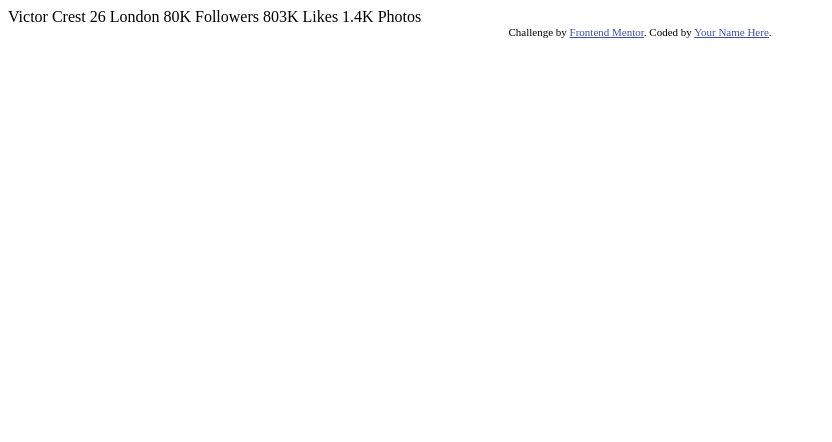
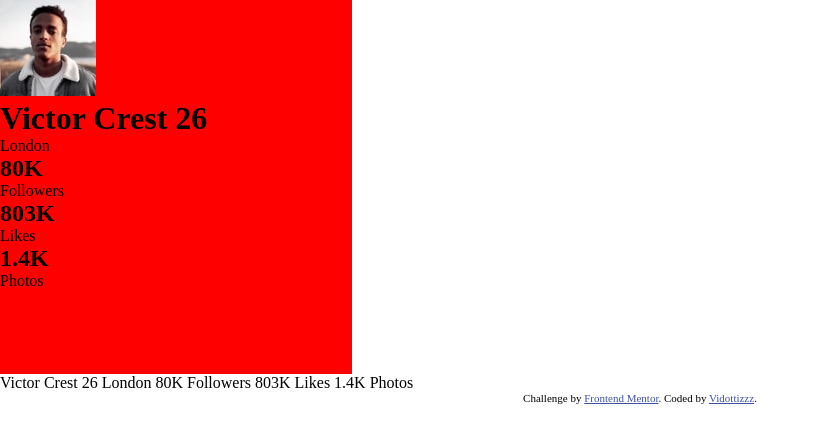
Before and after one commit to Vidottizzz/5-Desafio-Front-end-Mentor-Cartao5, a plain HTML site: page index.html in a window 1280 px wide. Shown: the whole page, without its empty margins (0-832 px from the left). Drawn offline with Linux system fonts and the light colour scheme.

Commit message:
Estrutura HTML feita

```diff
--- a/index.html
+++ b/index.html
@@ -3,18 +3,53 @@
 <head>
   <meta charset="UTF-8">
   <meta name="viewport" content="width=device-width, initial-scale=1.0"> <!-- displays site properly based on user's device -->
-
+   <link rel="stylesheet" type="text/css" href="./style.css">
   <link rel="icon" type="image/png" sizes="32x32" href="./images/favicon-32x32.png">
 
   <title>Frontend Mentor | Profile card component</title>
 
-  <!-- Feel free to remove these styles or customise in your own stylesheet 👍 -->
   <style>
     .attribution { font-size: 11px; text-align: center; }
     .attribution a { color: hsl(228, 45%, 44%); }
   </style>
 </head>
 <body>
+<div class="card">
+  <div class="card-content">
+    <header class="card-head">
+      <div>
+        <img src="./images/image-victor.jpg" alt="foto de perfil">
+      </div>
+    </header>
+
+    <main class="card-main">
+      <h1>Victor Crest <span>26</span></h1>
+      <p>London</p>
+    </main>
+
+    <footer class="card-footer">
+      <div>
+        <h2>80K</h2>
+        <p>Followers</p>
+      </div>
+      <div>
+        <h2>803K</h2>
+        <p>Likes</p>
+      </div>
+      <div>
+        <h2>1.4K</h2>
+        <p>Photos</p>
+      </div>
+
+    </footer>
+  </div>
+</div>
+
+
+
+
+
+
   Victor Crest
   26
   London
@@ -29,7 +64,7 @@
   Photos
   <div class="attribution">
     Challenge by <a href="https://www.frontendmentor.io?ref=challenge" target="_blank">Frontend Mentor</a>.
-    Coded by <a href="#">Your Name Here</a>.
+    Coded by <a href="#">Vidottizzz</a>.
   </div>
 </body>
 </html>
--- /dev/null
+++ b/style.css
@@ -0,0 +1,11 @@
+* {
+    box-sizing: border-box;
+    margin: 0;
+	padding: 0;
+	border: 0;
+}
+.card {
+    width: 22rem;
+    height: 23.4rem;
+    background-color: red;
+}
```
